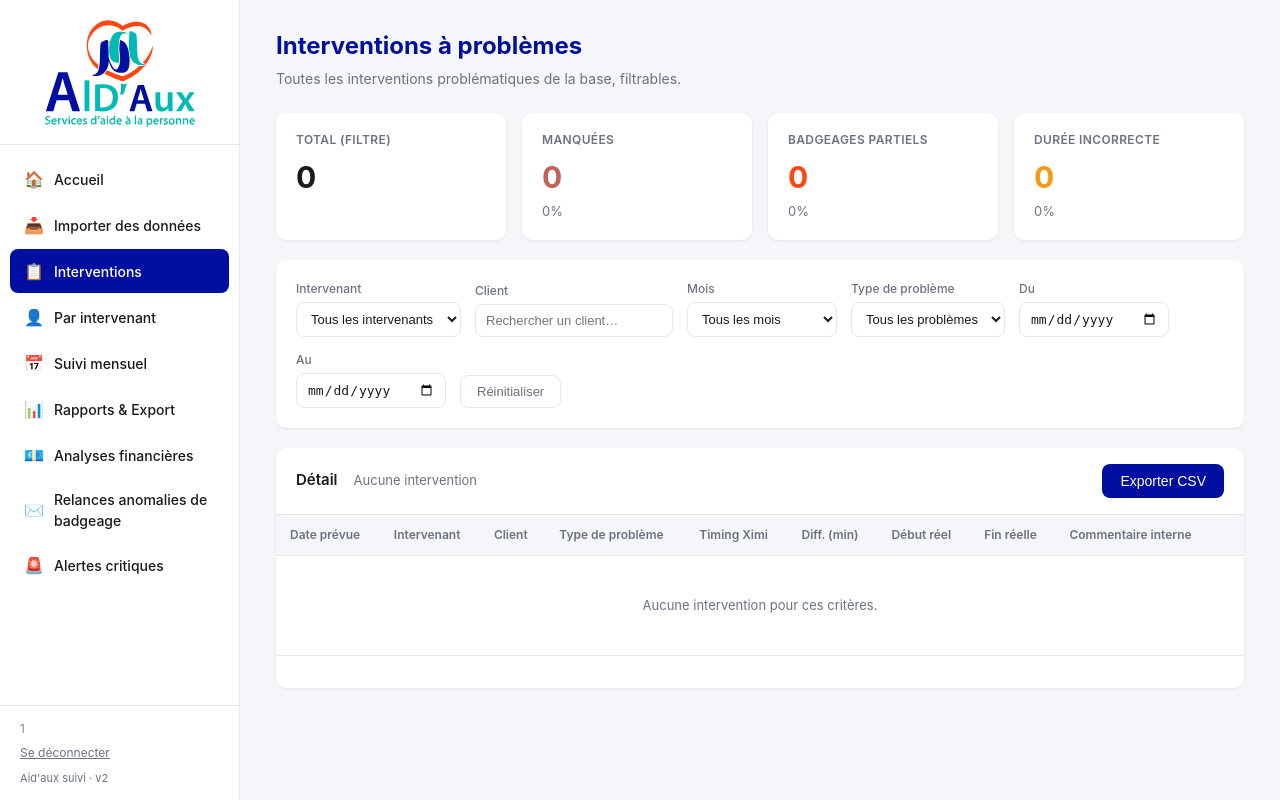
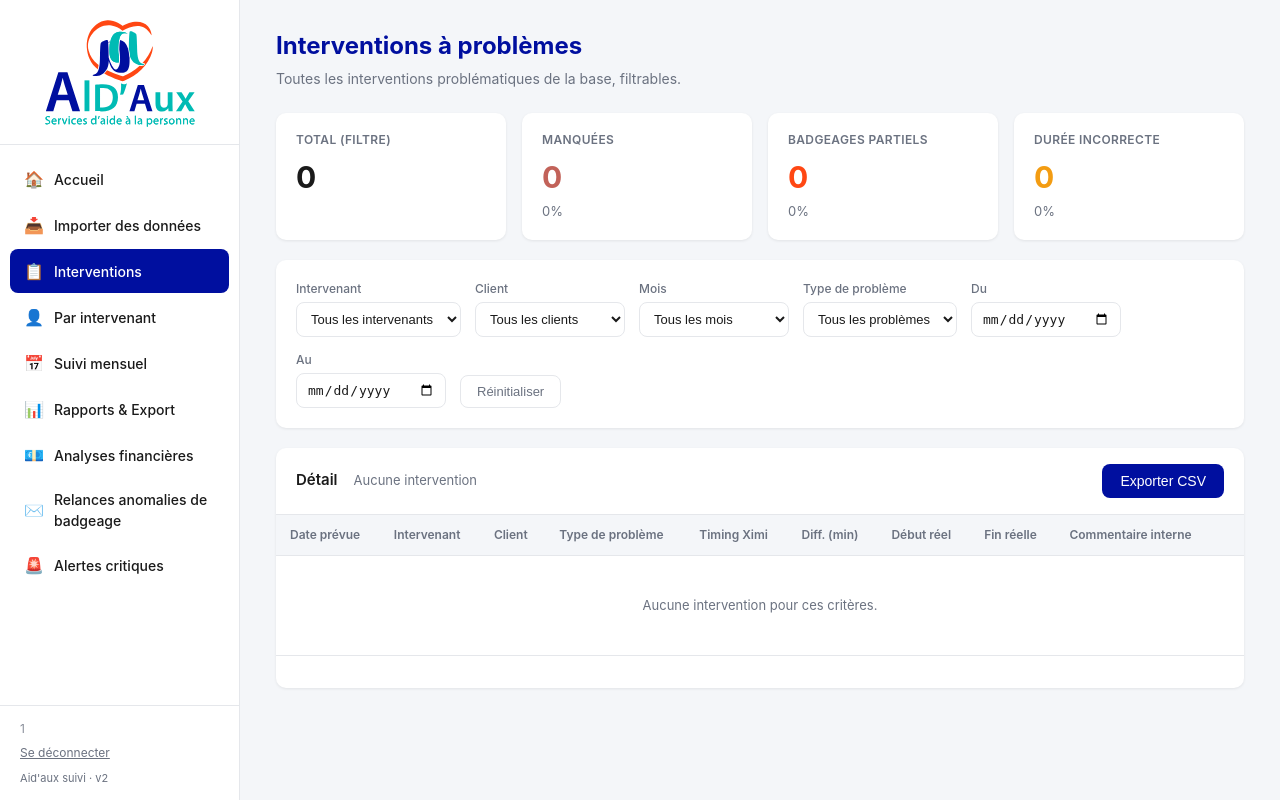
Before and after one commit to leagoetz68-rgb/aidaux-suivi, a Flask app: page /interventions in a window 1280 px wide. Run offline with Flask 3, Linux system fonts and the light colour scheme; the visitor is signed in with stand-in values (Sample User, id 1); data that the repository does not hold is empty; some libraries are stand-ins or nearby versions.

Commit message:
Update interventions.html

```diff
--- a/templates/interventions.html
+++ b/templates/interventions.html
@@ -18,7 +18,7 @@
   </div>
   <div class="filter-group">
     <label>Client</label>
-    <input type="search" id="f-client" placeholder="Rechercher un client…" autocomplete="off" />
+    <select id="f-client"><option value="">Tous les clients</option></select>
   </div>
   <div class="filter-group">
     <label>Mois</label>
```
